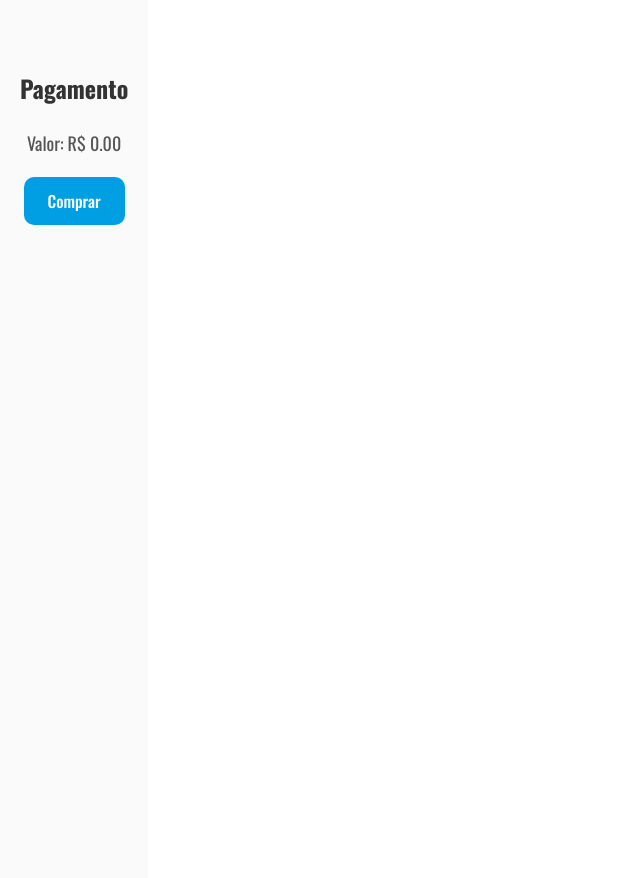
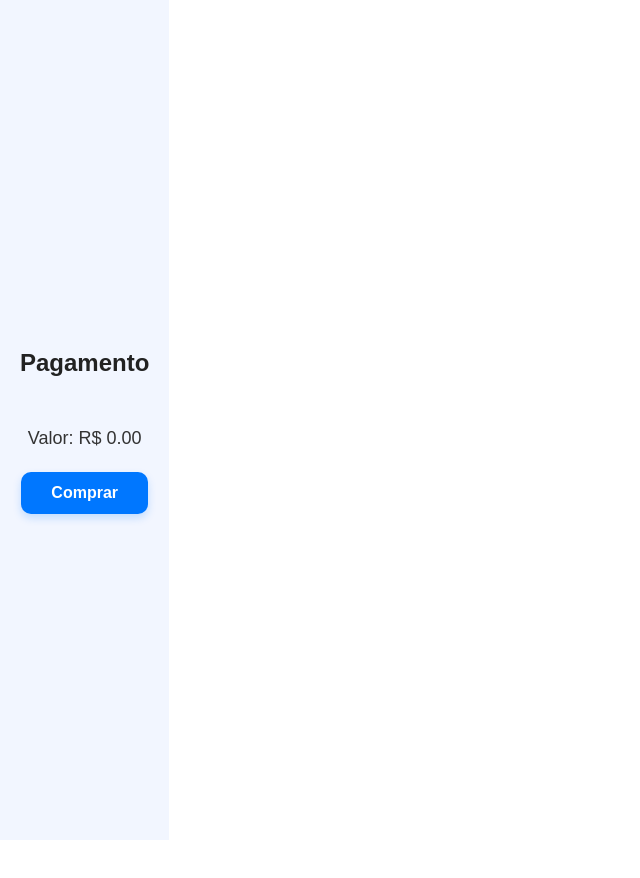
Before and after one commit to JRogerioSC/LojaA-ai, a React (Vite) app: page /pagamento in a window 1280 px wide. Shown: the top 878 px of the page, without its empty margins (0-640 px from the left). After the commit the page ends 840 px from the top, so only its background shows below. Built offline with nearby package versions, Linux system fonts and the light colour scheme; a web font is replaced by a local one.

Commit message:
formularioDo pedido

```diff
--- a/src/pagamentos/pagamento.css
+++ b/src/pagamentos/pagamento.css
@@ -1,42 +1,124 @@
+/* ===== CONTAINER PRINCIPAL ===== */
 .pagamento-container {
+    display: flex;
+    flex-direction: column;
+    align-items: center;
+    justify-content: center;
+    min-height: 100vh;
+    background: #f2f6ff;
+    padding: 20px;
     text-align: center;
-    padding: 50px 20px;
-    background-color: #fafafa;
-    min-height: 100vh;
-    font-family: "Oswald", sans-serif;
+    font-family: "Poppins", sans-serif;
 }
 
 .pagamento-container h2 {
-    color: #333;
-    margin-bottom: 20px;
-    font-family: "Oswald", sans-serif;
+    font-size: 24px;
+    color: #222;
+    margin-bottom: 10px;
 }
 
 .pagamento-container h3 {
-    color: #009ee3;
-    font-size: 24px;
-    font-family: "Oswald", sans-serif;
+    font-size: 20px;
+    color: #0077ff;
+    margin: 8px 0;
 }
 
 .pagamento-container p {
     font-size: 18px;
-    margin: 10px 0 20px;
-    color: #555;
-    font-family: "Oswald", sans-serif;
+    color: #333;
+    margin-bottom: 20px;
 }
 
+/* ===== BOTÃO COMPRAR ===== */
 .pagamento-container button {
-    background-color: #009ee3;
+    background: #0077ff;
     color: white;
     border: none;
-    padding: 12px 24px;
     border-radius: 10px;
+    padding: 12px 30px;
     font-size: 16px;
+    font-weight: bold;
     cursor: pointer;
-    transition: background-color 0.3s ease;
-    font-family: "Oswald", sans-serif;
+    transition: all 0.25s ease-in-out;
+    box-shadow: 0 4px 8px rgba(0, 119, 255, 0.2);
 }
 
 .pagamento-container button:hover {
-    background-color: #007bbd;
+    background: #005fd4;
+    transform: scale(1.03);
 }
+
+.pagamento-container button:disabled {
+    background: #ccc;
+    cursor: not-allowed;
+    box-shadow: none;
+}
+
+/* ===== FORMULÁRIO (overlay/modal) ===== */
+.form-overlay {
+    position: fixed;
+    top: 0;
+    left: 0;
+    width: 100%;
+    height: 100%;
+    background: rgba(0, 0, 0, 0.6);
+    display: flex;
+    align-items: center;
+    justify-content: center;
+    z-index: 1000;
+}
+
+.formulario-pedido {
+    background: #fff;
+    padding: 20px;
+    border-radius: 12px;
+    width: 90%;
+    max-width: 400px;
+    display: flex;
+    flex-direction: column;
+    gap: 10px;
+    box-shadow: 0 0 15px rgba(0, 0, 0, 0.2);
+}
+
+.formulario-pedido h3 {
+    text-align: center;
+    margin-bottom: 10px;
+    color: #0077ff;
+}
+
+.formulario-pedido input,
+.formulario-pedido textarea {
+    padding: 10px;
+    border: 1px solid #ccc;
+    border-radius: 8px;
+    width: 100%;
+    font-size: 15px;
+}
+
+.formulario-pedido textarea {
+    resize: none;
+    height: 80px;
+}
+
+.botoes-form {
+    display: flex;
+    justify-content: space-between;
+    margin-top: 10px;
+}
+
+.botoes-form button {
+    flex: 1;
+    margin: 5px;
+    padding: 10px;
+    border: none;
+    border-radius: 8px;
+    background-color: #0077ff;
+    color: white;
+    font-weight: bold;
+    cursor: pointer;
+    transition: background 0.2s;
+}
+
+.botoes-form button:hover {
+    background-color: #005fd4;
+}
```
